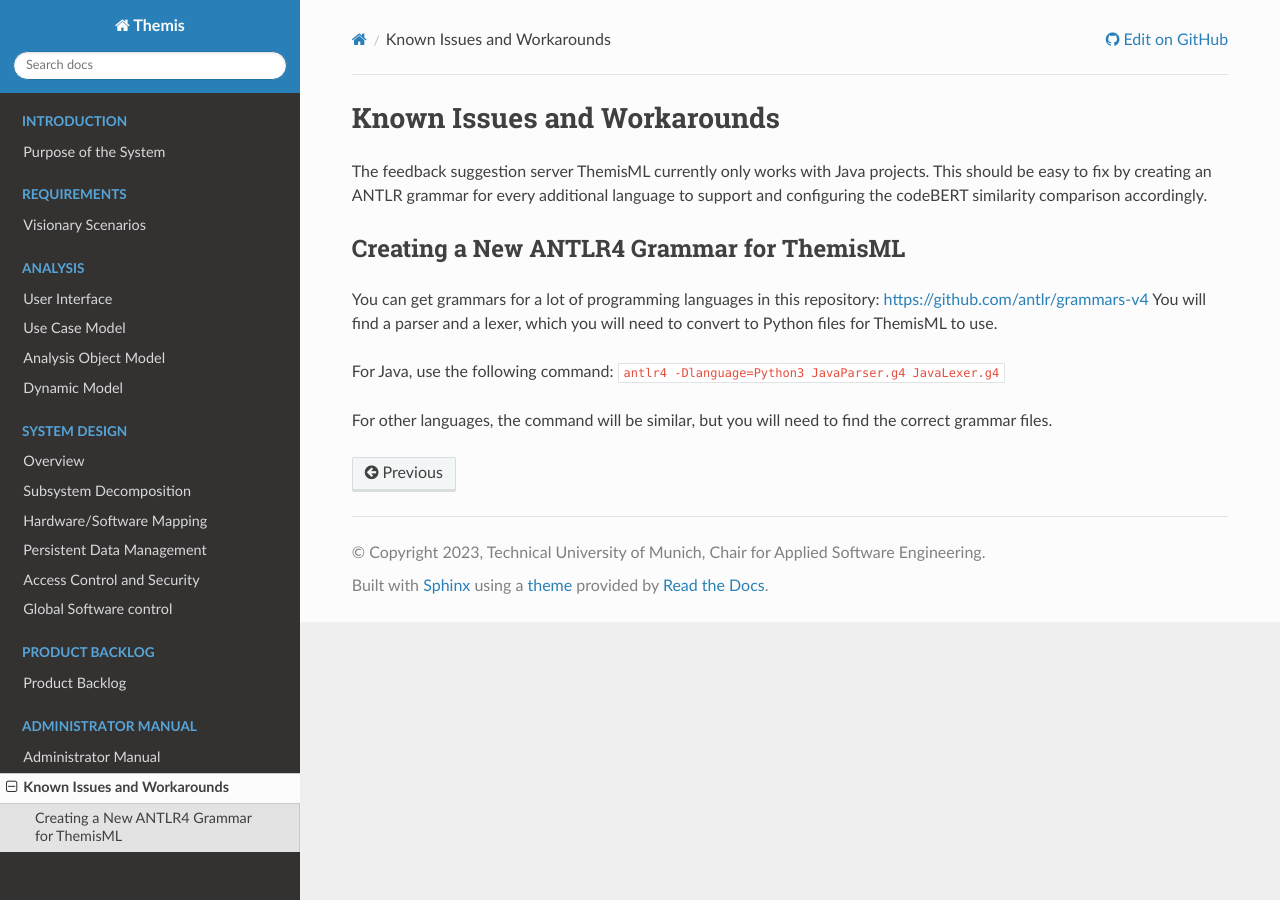
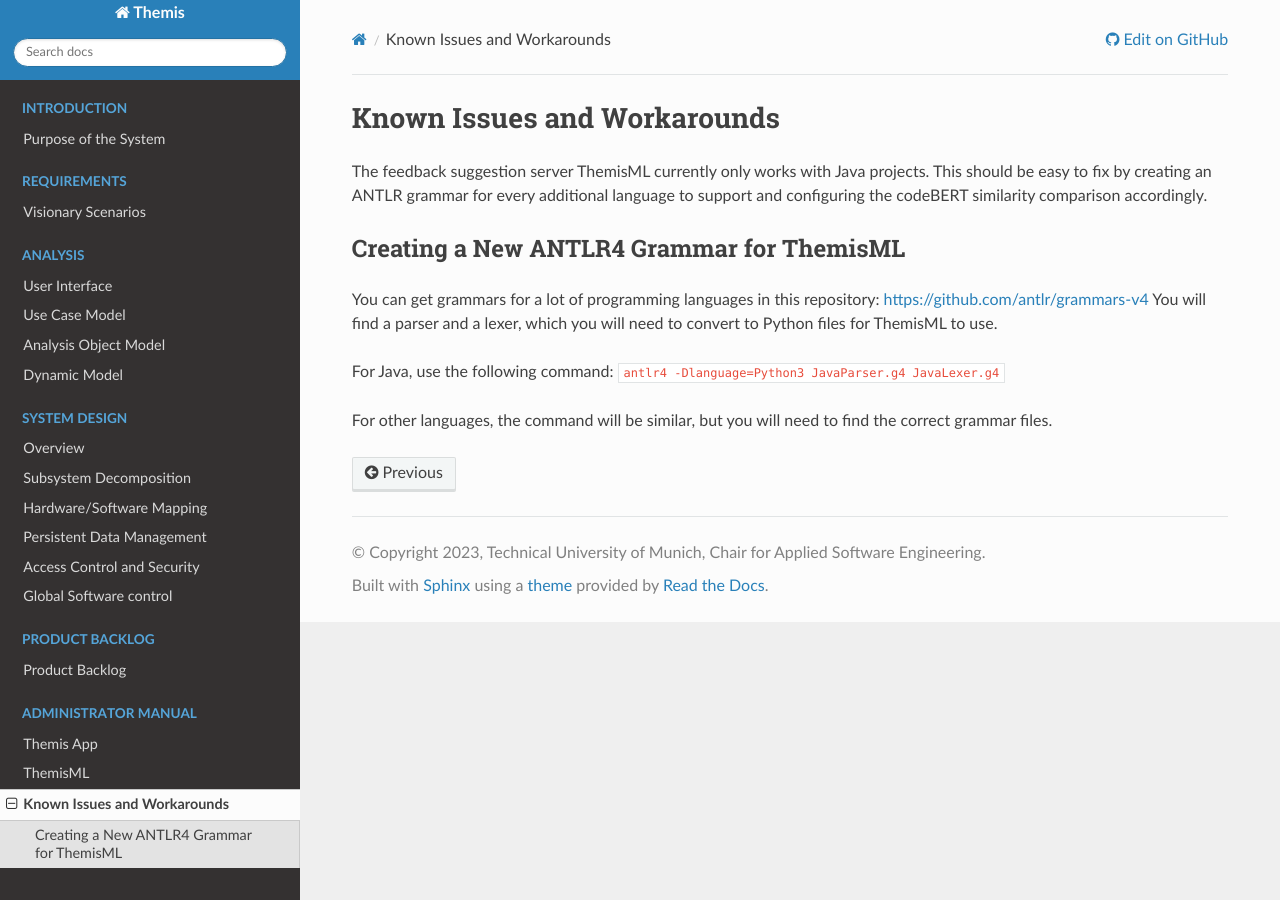
Before and after one commit to ls1intum/Themis, a Sphinx documentation site: the page built from docs/admin/issues.rst, in a window 1280 px wide. Built offline with Sphinx 7.4.7 and the Read the Docs theme 2.0.0, drawn with Linux system fonts in a browser that asks for light colours.

Commit message:
remove one layer

```diff
--- a/docs/admin/index.rst
+++ /dev/null
@@ -1,9 +0,0 @@
-Administrator Manual
-===========================================
-
-.. toctree::
-    :caption: Administrator Manual
-    :includehidden:
-
-    app/index
-    themisml/index
--- a/docs/index.rst
+++ b/docs/index.rst
@@ -52,5 +52,6 @@ Themis: Artemis Tutor Grading App for iPad
     :includehidden:
     :maxdepth: 3
 
-    admin/index
+    admin/app/index
+    admin/themisml/index
     admin/issues
```
